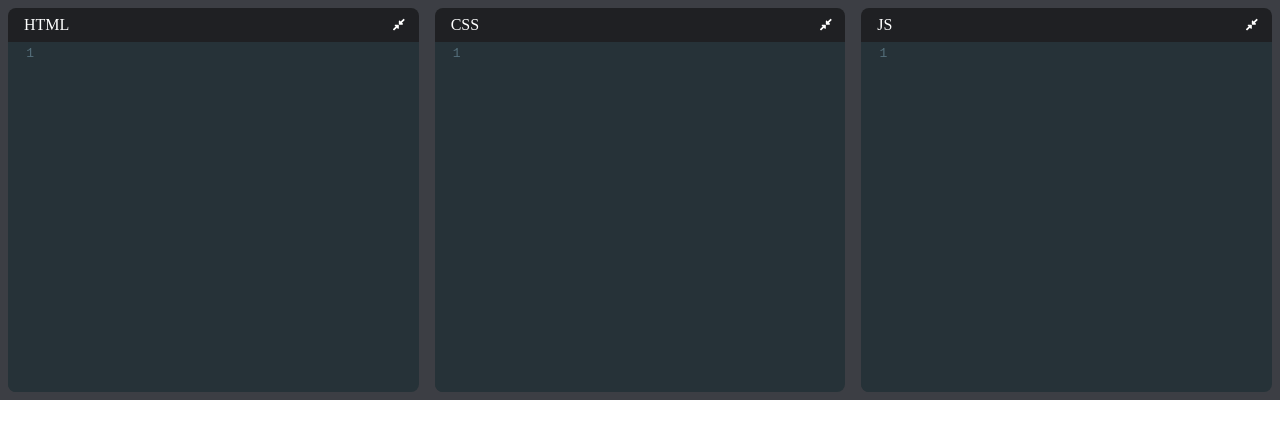
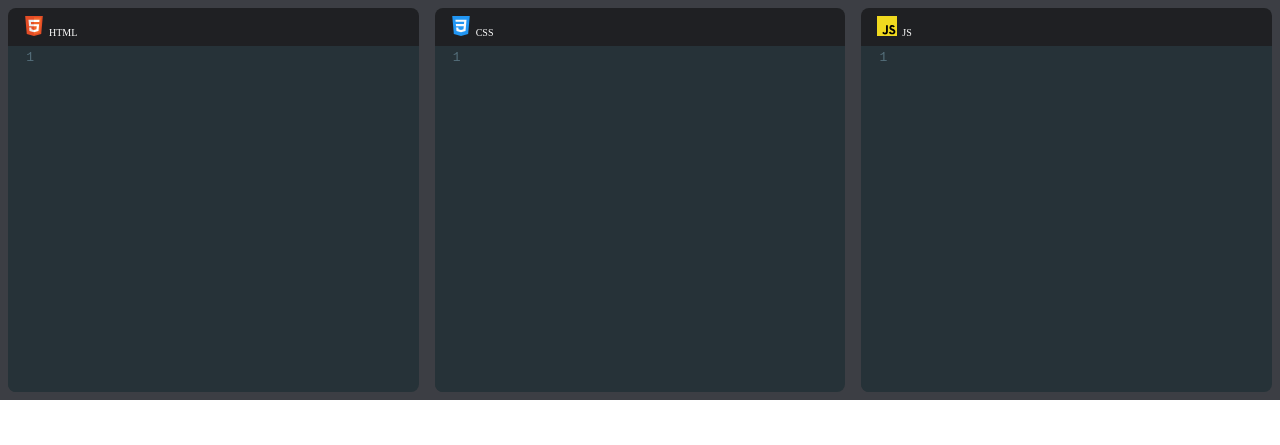
Before and after one commit to h4amin/codepen, a React app: page / in a window 1280 px wide. Built offline with nearby package versions, Linux system fonts and the light colour scheme.

Commit message:
added icons js html css

```diff
--- a/package.json
+++ b/package.json
@@ -3,7 +3,9 @@
   "version": "0.1.0",
   "private": true,
   "dependencies": {
+    "@fortawesome/fontawesome-free": "^6.4.2",
     "@fortawesome/fontawesome-svg-core": "^1.2.30",
+    "@fortawesome/free-brands-svg-icons": "^6.4.2",
     "@fortawesome/free-solid-svg-icons": "^5.14.0",
     "@fortawesome/react-fontawesome": "^0.1.11",
     "@testing-library/jest-dom": "^4.2.4",
--- a/src/components/Editor.js
+++ b/src/components/Editor.js
@@ -1,15 +1,14 @@
-import React, { useState } from 'react'
+import React, { useState } from 'react';
+import { Controlled as ControlledEditor } from 'react-codemirror2';
+import 'codemirror/lib/codemirror.css';
+import 'codemirror/theme/material.css';
+import 'codemirror/mode/xml/xml';
+import 'codemirror/mode/javascript/javascript';
+import 'codemirror/mode/css/css';
 
-import 'codemirror/lib/codemirror.css'
-import 'codemirror/theme/material.css'
-import 'codemirror/mode/xml/xml'
-import 'codemirror/mode/javascript/javascript'
-import 'codemirror/mode/css/css'
-
-import { Controlled as ControlledEditor } from 'react-codemirror2'
-
-import { FontAwesomeIcon } from '@fortawesome/react-fontawesome'
-import { faCompressAlt, faExpandAlt } from '@fortawesome/free-solid-svg-icons'
+import { ReactComponent as Html5Icon } from '../logos/html-5.svg'; // Replace with your HTML5 SVG icon path
+import { ReactComponent as CssIcon } from '../logos/css.svg'; // Replace with your HTML5 SVG icon path
+import { ReactComponent as JsIcon } from '../logos/js.svg'; // Replace with your HTML5 SVG icon path
 
 export default function Editor(props) {
     const {
@@ -17,27 +16,38 @@ export default function Editor(props) {
         displayName,
         value,
         onChange
-    } = props
+    } = props;
 
-    const [open, setOpen] = useState(true)
+    const [open, setOpen] = useState(true);
 
     function handleChange(editor, data, value){
-        onChange(value)
+        onChange(value);
     }
 
+    const getLanguageIcon = (language) => {
+        switch (language) {
+            case 'xml':
+                return <Html5Icon className="html-icon" />;
+            case 'css':
+                return <CssIcon className="css-icon" />;
+            case 'javascript':
+                return <JsIcon className="js-icon" />; // Replace with your JavaScript PNG icon path
+            default:
+                return null;
+        }
+    };
 
     return (
         <div className={`editor-container ${open ? '' : 'collapsed'}`}>
             <div className="editor-title">
+                {getLanguageIcon(language)} {/* Icon representing the language */}
                 {displayName}
                 <button
-            type ="button"
+                    type="button"
                     className="expand-collapse-btn"
-            onClick ={() => setOpen(prevOpen => !prevOpen)}
+                    onClick={() => setOpen(prevOpen => !prevOpen)}
                 >
-            <FontAwesomeIcon icon={open ? faCompressAlt: faExpandAlt }
-            />
-
+                    {/* Expand/Collapse Icon */}
                 </button>
             </div>
             <ControlledEditor
@@ -53,5 +63,5 @@ export default function Editor(props) {
                 }}
             />
         </div>
-  )
+    );
 }
--- a/src/index.css
+++ b/src/index.css
@@ -9,6 +9,23 @@ body {
 .pane {
   height: 50vh;
   display: flex;
+}
+
+/* Add appropriate styles to the icon */
+.html-icon {
+  width: 20px; /* Set the desired width */
+  height: 20px; /* Set the desired height */
+  margin-right: 5px; /* Adjust margin if needed */
+}
+.css-icon {
+  width: 20px; /* Set the desired width */
+  height: 20px; /* Set the desired height */
+  margin-right: 5px; /* Adjust margin if needed */
+}
+.js-icon {
+  width: 20px; /* Set the desired width */
+  height: 20px; /* Set the desired height */
+  margin-right: 5px; /* Adjust margin if needed */
 }
 
 .editor-container {
@@ -38,8 +55,10 @@ body {
 }
 
 .editor-title {
+  align-items:baseline;
+  font-size: 10px;
   display: flex;
-  justify-content: space-between;
+  justify-content:flex-start;
   background-color: hsl(225, 6%, 13%);
   color: white;
   padding: .5rem .5rem .5rem 1rem;
```
Also changed, not shown: src/logos/css.svg (added), src/logos/html-5.svg (added), src/logos/js.svg (added), 1 other file. Lines whose indentation alone changed are shown as unchanged.
